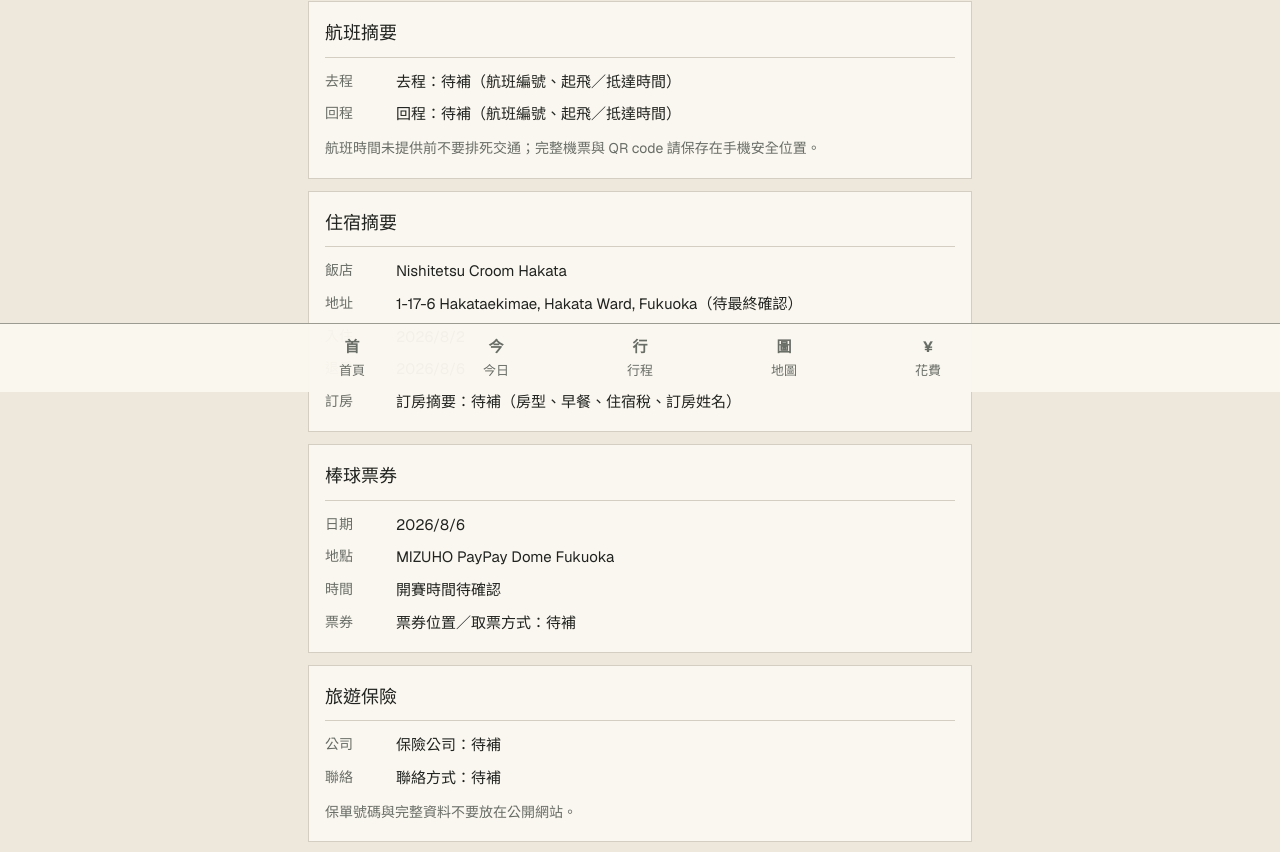
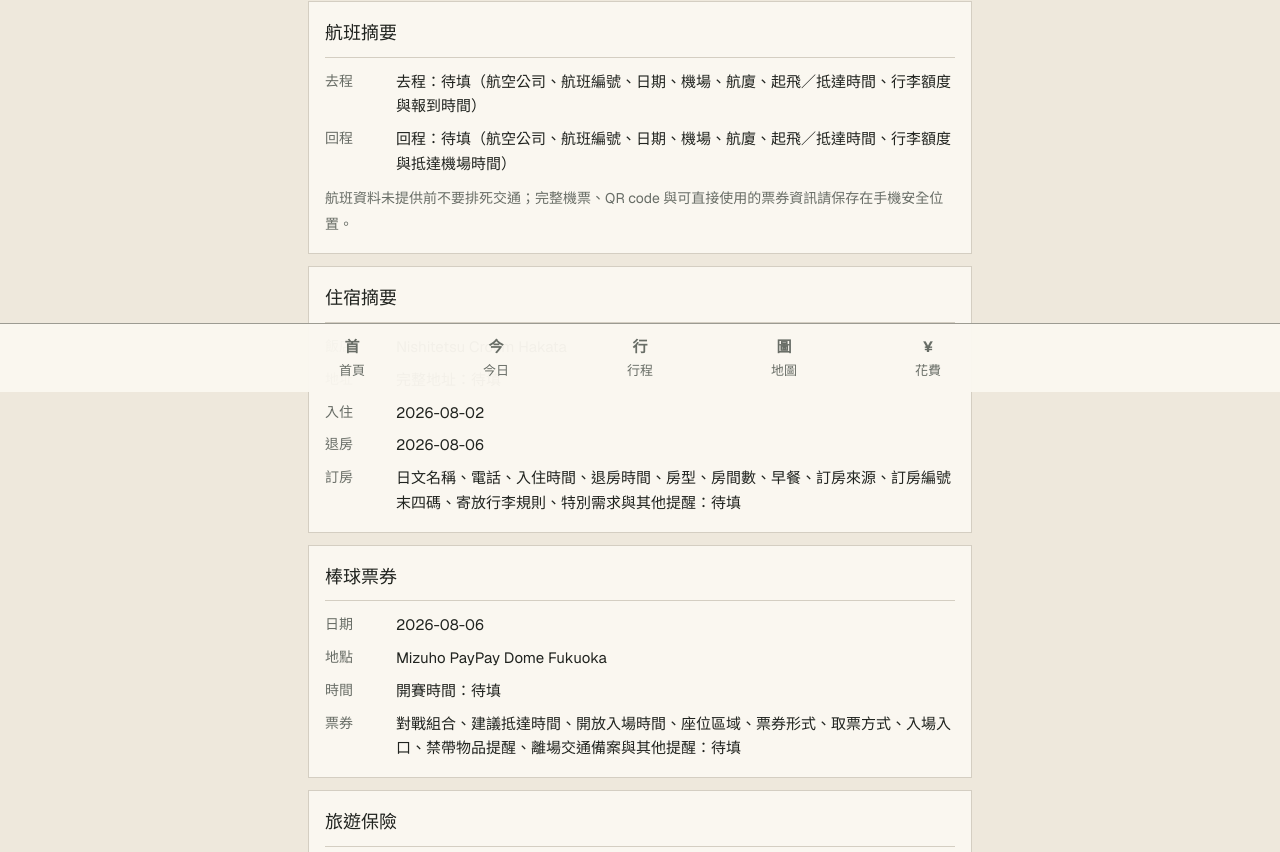
Before and after one commit to Tarokonoah-cyber/fukuoka-travel-pwa, a Next.js app: page /documents in a window 1280 px wide. Shown: the part 408-1260 px from the top of the page. Built offline with nearby package versions, Linux system fonts and the light colour scheme.

Commit message:
Update confirmed trip details

```diff
--- a/src/data/documents.ts
+++ b/src/data/documents.ts
@@ -1,32 +1,32 @@
 export const documents = {
   flight: {
-    outbound: "去程：待補（航班編號、起飛／抵達時間）",
-    inbound: "回程：待補（航班編號、起飛／抵達時間）",
-    note: "航班時間未提供前不要排死交通；完整機票與 QR code 請保存在手機安全位置。",
+    outbound: "去程：待填（航空公司、航班編號、日期、機場、航廈、起飛／抵達時間、行李額度與報到時間）",
+    inbound: "回程：待填（航空公司、航班編號、日期、機場、航廈、起飛／抵達時間、行李額度與抵達機場時間）",
+    note: "航班資料未提供前不要排死交通；完整機票、QR code 與可直接使用的票券資訊請保存在手機安全位置。",
   },
   hotel: {
     name: "Nishitetsu Croom Hakata",
-    address: "1-17-6 Hakataekimae, Hakata Ward, Fukuoka（待最終確認）",
-    checkIn: "2026/8/2",
-    checkOut: "2026/8/6",
-    bookingSummary: "訂房摘要：待補（房型、早餐、住宿稅、訂房姓名）",
+    address: "完整地址：待填",
+    checkIn: "2026-08-02",
+    checkOut: "2026-08-06",
+    bookingSummary: "日文名稱、電話、入住時間、退房時間、房型、房間數、早餐、訂房來源、訂房編號末四碼、寄放行李規則、特別需求與其他提醒：待填",
   },
   baseball: {
-    date: "2026/8/6",
-    place: "MIZUHO PayPay Dome Fukuoka",
-    startTime: "開賽時間待確認",
-    ticket: "票券位置／取票方式：待補",
+    date: "2026-08-06",
+    place: "Mizuho PayPay Dome Fukuoka",
+    startTime: "開賽時間：待填",
+    ticket: "對戰組合、建議抵達時間、開放入場時間、座位區域、票券形式、取票方式、入場入口、禁帶物品提醒、離場交通備案與其他提醒：待填",
   },
   insurance: {
-    company: "保險公司：待補",
-    contact: "聯絡方式：待補",
-    note: "保單號碼與完整資料不要放在公開網站。",
+    company: "保險公司：待填",
+    contact: "海外緊急聯絡電話、理賠聯絡方式、台灣緊急聯絡人、信用卡掛失電話：待填",
+    note: "保單號碼：已保存於手機安全位置。完整保單號碼與私人電話不要放在公開網站。",
   },
   reminders: [
     { title:"敏感文件提醒", body:"護照號碼、完整訂房編號、完整機票號、信用卡資訊與 QR code 請保存在手機安全位置，不要放在公開網站。" },
-    { title:"航班資訊", body:"去程與回程航班時間待補；補完後再調整 8/2 抵達與 8/6 賽後回程安排。" },
-    { title:"住宿資訊", body:"入住 2026/8/2、退房 2026/8/6；地址、房型、早餐與住宿稅請出發前再確認。" },
-    { title:"棒球票券", body:"8/6 PayPay Dome 比賽；開賽時間、座位、取票方式與入場規定待確認。" },
-    { title:"旅遊保險", body:"保險公司、海外急難電話與理賠流程待補；建議另存紙本與手機安全位置。" },
+    { title:"航班資訊", body:"去程與回程航班資料仍待填；補完後再調整 2026-08-02 抵達與 2026-08-06 賽後回程安排。" },
+    { title:"住宿資訊", body:"住宿已確認為 Nishitetsu Croom Hakata，入住 2026-08-02、退房 2026-08-06；地址、房型、早餐、訂房來源與寄放行李規則仍待填。" },
+    { title:"棒球票券", body:"2026-08-06 於 Mizuho PayPay Dome Fukuoka；對戰組合、開賽時間、座位、票券形式、取票方式與入場規定待填。" },
+    { title:"旅遊保險", body:"保險公司、海外急難電話與理賠流程待填；保單號碼只顯示已保存於手機安全位置。" },
   ],
 };
--- a/src/data/emergency.ts
+++ b/src/data/emergency.ts
@@ -1,6 +1,6 @@
 export const emergency = {
   hotel: "Nishitetsu Croom Hakata",
-  address: "1-17-6 Hakataekimae, Hakata Ward, Fukuoka（待最終確認）",
+  address: "完整地址：待填",
   phones: [
     { label: "警察", number: "110" },
     { label: "消防／救護", number: "119" },
@@ -9,8 +9,8 @@ export const emergency = {
     { title: "先做的事", body: "先停下來確認人身安全，再找飯店櫃台、車站站務員、商場服務台或附近店員協助。" },
     { title: "護照遺失", body: "先向附近警察報案取得證明，再聯絡台灣相關協助窗口；窗口名稱與電話待補，請出發前確認最新資訊。" },
     { title: "信用卡掛失", body: "立即聯絡發卡銀行停卡；完整卡號不要放在網站，掛失電話請另存手機安全位置與紙本。" },
-    { title: "旅遊保險", body: "保險公司：待補｜海外急難電話：待補｜保單號碼請保存在手機安全位置。" },
-    { title: "緊急聯絡人", body: "姓名與電話：待補；建議媽媽與我各自手機、紙本小卡都留一份。" },
+    { title: "旅遊保險", body: "保險公司：待填｜海外急難電話：待填｜保單號碼：已保存於手機安全位置。" },
+    { title: "緊急聯絡人", body: "台灣緊急聯絡人與電話：待填；私人電話不建議放在公開網站，建議媽媽與我各自手機、紙本小卡都留一份。" },
     { title: "身體不舒服", body: "先回飯店或就近找商場服務台協助；需要救護撥 119。不要為了趕行程硬撐。" },
     { title: "走散時", body: "先到約定地點等待，例如飯店大廳、博多站服務台或當日商場入口；約定地點待出發前確認。" },
   ],
--- a/src/data/itinerary.ts
+++ b/src/data/itinerary.ts
@@ -16,9 +16,9 @@ export const itinerary: TripDay[] = [
     rainPlan: "抵達後直接搭計程車到飯店，晚餐與採買都留在博多站室內。",
     momFriendlyNote: "第一天不排遠程移動；入境、行李與交通會耗體力，先休息再決定晚餐。",
     items: [
-      { id:"d1-flight", time:"TBD", title:"抵達福岡機場", location:"福岡機場國際線", type:"交通", note:"航班時間待補；入境後先確認行李、網路、交通卡與現金。", walkingLevel:"低", environment:"室內", momFriendlyNote:"先找座位整理證件與隨身包，不急著移動。", rainPlan:"機場室內處理，不受天氣影響。", restStops:"抵達大廳座椅、洗手間" },
+      { id:"d1-flight", time:"待填", title:"抵達福岡機場", location:"福岡機場國際線", type:"交通", note:"航班時間待補；入境後先確認行李、網路、交通卡與現金。", walkingLevel:"低", environment:"室內", momFriendlyNote:"先找座位整理證件與隨身包，不急著移動。", rainPlan:"機場室內處理，不受天氣影響。", restStops:"抵達大廳座椅、洗手間" },
       { id:"d1-airport-hotel", time:"抵達後", title:"福岡機場 → 博多／飯店", location:"福岡機場 → Nishitetsu Croom Hakata", type:"交通", note:"國際線可搭接駁車到國內線地鐵站再到博多；行李多或下雨時直接計程車。", walkingLevel:"低", environment:"室內／室外", momFriendlyNote:"抵達日以計程車為優先備案，不為了省一段車資消耗體力。", rainPlan:"計程車直達飯店。", restStops:"機場座椅、博多站、飯店大廳" },
-      { id:"d1-checkin", time:"TBD", title:"寄放行李或入住休息", location:hotel, type:"住宿", note:"入住時間、早餐、退房方式、寄放行李規則待確認。", walkingLevel:"低", environment:"室內", momFriendlyNote:"至少留 60–90 分鐘洗澡、坐下、整理隔天小包。", rainPlan:"原行程。", restStops:"房間、飯店大廳" },
+      { id:"d1-checkin", time:"待填", title:"寄放行李或入住休息", location:hotel, type:"住宿", note:"入住時間、早餐、退房方式、寄放行李規則待確認。", walkingLevel:"低", environment:"室內", momFriendlyNote:"至少留 60–90 分鐘洗澡、坐下、整理隔天小包。", rainPlan:"原行程。", restStops:"房間、飯店大廳" },
       { id:"d1-hakata-dinner", time:"傍晚", title:"博多站周邊晚餐與輕採買", location:"JR 博多 City／KITTE Hakata／Hakata Hankyu", type:"餐廳", note:"晚餐不要離飯店太遠；可先買水、早餐小點與隔天要用的藥妝。", walkingLevel:"低", environment:"室內", momFriendlyNote:"候位太久就換店，今天目標是平安抵達與早睡。", rainPlan:"全程室內。", restStops:"百貨餐廳樓層、咖啡店、飯店" },
     ],
   },
@@ -74,26 +74,26 @@ export const itinerary: TripDay[] = [
     items: [
       { id:"d4-slow", time:"上午", title:"慢一點出門，整理購物清單", location:hotel, type:"休息", note:"確認還沒買的伴手禮、藥妝、媽媽想買項目與行李空間。", walkingLevel:"低", environment:"室內", momFriendlyNote:"早上留白，讓前幾天累積的疲勞降下來。", rainPlan:"原行程。", restStops:"房間、大廳" },
       { id:"d4-canal", time:"中午～下午", title:"Canal City 或博多站室內採買", location:"Canal City Hakata／博多站周邊", type:"購物", note:"補買伴手禮、零食與生活用品；若太熱就全程室內。", walkingLevel:"中", environment:"室內", momFriendlyNote:"重物集中最後買，必要時先回飯店放東西。", rainPlan:"原行程。", restStops:"餐廳樓層、咖啡店" },
-      { id:"d4-cafe", time:"下午", title:"咖啡休息與隔天確認", location:"博多站或飯店附近咖啡店", type:"休息", note:"確認 8/6 棒球票券、開賽時間待確認、前往 PayPay Dome 交通。", walkingLevel:"低", environment:"室內", momFriendlyNote:"今天不晚歸，晚餐簡單處理。", rainPlan:"原行程。", restStops:"咖啡店、飯店" },
+      { id:"d4-cafe", time:"下午", title:"咖啡休息與隔天確認", location:"博多站或飯店附近咖啡店", type:"休息", note:"確認 8/6 棒球票券、開賽時間待確認、前往 Mizuho PayPay Dome 交通。", walkingLevel:"低", environment:"室內", momFriendlyNote:"今天不晚歸，晚餐簡單處理。", rainPlan:"原行程。", restStops:"咖啡店、飯店" },
     ],
   },
   {
     day: 5,
     date: "2026-08-06",
     weekday: "四",
-    title: "退房・PayPay Dome 棒球日",
+    title: "退房・Mizuho PayPay Dome 棒球日",
     highlight: "開賽時間待確認，退房後保留體力前往球場",
     hotel: "退房後行李寄放待確認",
     walkingLevel: "中",
     indoorRatio: 75,
-    restStops: ["飯店大廳", "MARK IS 福岡百道", "PayPay Dome 座位區"],
+    restStops: ["飯店大廳", "MARK IS 福岡百道", "Mizuho PayPay Dome 座位區"],
     rainPlan: "飯店到球場或唐人町站後段改計程車；球場內不受雨影響。",
     momFriendlyNote: "比賽日前後不要加重行程；散場人潮多，回程寧可慢一點或計程車。",
     items: [
       { id:"d5-checkout", time:"上午", title:"早餐、退房與行李處理", location:hotel, type:"住宿", note:"退房時間、行李寄放、回程航班時間待補。", walkingLevel:"低", environment:"室內", momFriendlyNote:"先把護照、票券、行動電源放在好拿的位置。", rainPlan:"原行程。", restStops:"房間、飯店大廳" },
-      { id:"d5-before-game", time:"中午～賽前", title:"賽前輕鬆移動與休息", location:"MARK IS 福岡百道／PayPay Dome 周邊", type:"休息", note:"開賽時間待確認；提早到百道區，用餐、上洗手間、再慢慢入場。", walkingLevel:"中", environment:"室內／室外", momFriendlyNote:"唐人町站到球場步行較長，必要時搭計程車縮短路程。", rainPlan:"計程車到 MARK IS 或球場附近。", restStops:"MARK IS 福岡百道、球場座位" },
-      { id:"d5-game", time:"TBD", title:"福岡棒球比賽", location:"MIZUHO PayPay Dome Fukuoka", type:"棒球", note:"8/6 確定看比賽；開賽時間、座位、取票方式待確認。", walkingLevel:"低", environment:"室內", momFriendlyNote:"入場後先確認洗手間、出口與休息位置。", rainPlan:"巨蛋內不受雨影響。", restStops:"球場座位、場內餐飲區" },
-      { id:"d5-after-game", time:"賽後", title:"散場回程", location:"PayPay Dome → 博多／機場或住宿待確認", type:"交通", note:"賽後人潮多，回程目的地依航班或後續住宿待補。", walkingLevel:"中", environment:"室內／室外", momFriendlyNote:"不急著擠第一波人潮；累了就搭計程車。", rainPlan:"計程車或等人潮散後再移動。", restStops:"球場周邊、MARK IS、計程車乘車點" },
+      { id:"d5-before-game", time:"中午～賽前", title:"賽前輕鬆移動與休息", location:"MARK IS 福岡百道／Mizuho PayPay Dome 周邊", type:"休息", note:"開賽時間待填；提早到百道區，用餐、上洗手間、再慢慢入場。", walkingLevel:"中", environment:"室內／室外", momFriendlyNote:"唐人町站到球場步行較長，必要時搭計程車縮短路程。", rainPlan:"計程車到 MARK IS 或球場附近。", restStops:"MARK IS 福岡百道、球場座位" },
+      { id:"d5-game", time:"待填", title:"福岡棒球比賽", location:"Mizuho PayPay Dome Fukuoka", type:"棒球", note:"8/6 確定看比賽；對戰組合、開賽時間、座位、票券形式、取票方式與入場入口待填。", walkingLevel:"低", environment:"室內", momFriendlyNote:"入場後先確認洗手間、出口與休息位置。", rainPlan:"巨蛋內不受雨影響。", restStops:"球場座位、場內餐飲區" },
+      { id:"d5-after-game", time:"賽後", title:"散場回程", location:"Mizuho PayPay Dome → 博多／機場或住宿待確認", type:"交通", note:"賽後人潮多，回程目的地依航班或後續住宿待補。", walkingLevel:"中", environment:"室內／室外", momFriendlyNote:"不急著擠第一波人潮；累了就搭計程車。", rainPlan:"計程車或等人潮散後再移動。", restStops:"球場周邊、MARK IS、計程車乘車點" },
     ],
   },
 ];
--- a/src/data/packing.ts
+++ b/src/data/packing.ts
@@ -4,9 +4,9 @@ export const packingCategories = ["證件", "現金 / 支付", "衣物", "藥品
 
 export const packingItems: ChecklistItemData[] = [
   { id:"passport", name:"護照", category:"證件", important:true, note:"確認效期、姓名與入境資料" },
-  { id:"flight-summary", name:"航班資訊摘要", category:"證件", important:true, note:"航班時間待補；截圖存在手機安全位置" },
+  { id:"flight-summary", name:"航班資訊摘要", category:"證件", important:true, note:"航空公司、航班編號、時間、航廈與行李額度待填；截圖存在手機安全位置" },
   { id:"hotel-summary", name:"住宿摘要", category:"證件", important:true, note:"訂房編號不要放公開頁，另存在安全位置" },
-  { id:"insurance", name:"旅遊保險摘要", category:"證件", note:"保險公司與緊急電話待補" },
+  { id:"insurance", name:"旅遊保險摘要", category:"證件", note:"保險公司、海外緊急電話與理賠聯絡方式待填；保單號碼不放公開頁" },
   { id:"emergency-card", name:"緊急聯絡小卡", category:"證件", important:true, note:"紙本一份放隨身包" },
 
   { id:"jpy-cash", name:"日幣現金", category:"現金 / 支付", important:true, note:"小額紙鈔與零錢包" },
@@ -49,7 +49,7 @@ export const packingItems: ChecklistItemData[] = [
   { id:"mom-memo", name:"媽媽用藥與過敏備忘", category:"媽媽用品", important:true, note:"紙本與手機各一份" },
   { id:"cooling", name:"涼感小物", category:"媽媽用品", note:"涼感巾或小扇子，避免中暑" },
 
-  { id:"baseball-ticket", name:"棒球票券提醒", category:"棒球觀賽用品", important:true, note:"8/6 比賽；開賽時間、座位、取票方式待確認" },
+  { id:"baseball-ticket", name:"棒球票券提醒", category:"棒球觀賽用品", important:true, note:"8/6 Mizuho PayPay Dome；對戰組合、開賽時間、座位、票券形式與取票方式待填" },
   { id:"baseball-battery", name:"球賽日行動電源", category:"棒球觀賽用品", important:true },
   { id:"baseball-towel", name:"應援毛巾／外套", category:"棒球觀賽用品", note:"球場冷氣與紀念照用" },
   { id:"baseball-bag", name:"輕便隨身包", category:"棒球觀賽用品", note:"只帶必要物品進場" },
--- a/src/data/places.ts
+++ b/src/data/places.ts
@@ -20,8 +20,7 @@ export const places: Place[] = [
     area: "博多站",
     latitude: 33.5921,
     longitude: 130.4184,
-    address: "1-17-6 Hakataekimae, Hakata Ward, Fukuoka",
-    note: "四晚住宿；飯店地址與訂房摘要仍待最終確認。",
+    note: "四晚住宿；完整地址、電話、入住時間、退房時間、房型、早餐、訂房來源與寄放行李規則待填。座標沿用既有代表點，出發前可微調。",
     day: "2026-08-02",
     googleMapsUrl: "https://www.google.com/maps/search/?api=1&query=Nishitetsu%20Croom%20Hakata",
     momFriendlyNote: "離博多站近，適合中途回房間休息。",
@@ -77,7 +76,7 @@ export const places: Place[] = [
     area: "百道／唐人町",
     latitude: 33.5909,
     longitude: 130.3700,
-    note: "PayPay Dome 常用最近地鐵站之一；到球場步行距離較長，實際出口待確認。",
+    note: "Mizuho PayPay Dome 常用最近地鐵站之一；到球場步行距離較長，實際出口待確認。",
     day: "2026-08-06",
     googleMapsUrl: "https://www.google.com/maps/search/?api=1&query=Tojinmachi%20Station",
     momFriendlyNote: "賽前賽後可改搭計程車縮短步行。",
@@ -86,15 +85,14 @@ export const places: Place[] = [
   },
   {
     id: "paypay-dome",
-    name: "MIZUHO PayPay Dome Fukuoka",
+    name: "Mizuho PayPay Dome Fukuoka",
     category: "baseball",
     area: "百道",
     latitude: 33.5953,
     longitude: 130.3621,
-    address: "2-2-2 Jigyohama, Chuo Ward, Fukuoka",
-    note: "8/6 確定看棒球；開賽時間、座位、取票方式待確認。",
+    note: "8/6 確定看棒球；對戰組合、開賽時間、座位區域、票券形式、取票方式與入場入口待填。座標沿用既有代表點，出發前可微調。",
     day: "2026-08-06",
-    googleMapsUrl: "https://www.google.com/maps/search/?api=1&query=MIZUHO%20PayPay%20Dome%20Fukuoka",
+    googleMapsUrl: "https://www.google.com/maps/search/?api=1&query=Mizuho%20PayPay%20Dome%20Fukuoka",
     momFriendlyNote: "提早入場，先找洗手間與最近出口。",
     indoor: true,
     priority: "must",
--- a/src/data/shopping.ts
+++ b/src/data/shopping.ts
@@ -21,9 +21,9 @@ export const shoppingItems: ChecklistItemData[] = [
   { id:"stationery", name:"文具／收納小物", category:"生活用品", price:"待確認", location:"天神／博多", note:"不特地繞路，有看到再買" },
   { id:"eco-bag", name:"折疊購物袋", category:"生活用品", price:"約 ¥500–1,500", location:"雜貨店", note:"旅行中也能立刻用" },
 
-  { id:"hawks-towel", name:"軟銀鷹紀念毛巾", category:"棒球周邊", price:"待確認", location:"PayPay Dome", note:"8/6 到球場再看款式" },
-  { id:"hawks-keychain", name:"球隊鑰匙圈／小物", category:"棒球周邊", price:"待確認", location:"PayPay Dome", note:"小件好帶，不佔行李" },
-  { id:"baseball-photo", name:"球場紀念照／票根保存", category:"棒球周邊", price:"待確認", location:"PayPay Dome", note:"票根與照片比大型周邊更實用" },
+  { id:"hawks-towel", name:"軟銀鷹紀念毛巾", category:"棒球周邊", price:"待確認", location:"Mizuho PayPay Dome", note:"8/6 到球場再看款式" },
+  { id:"hawks-keychain", name:"球隊鑰匙圈／小物", category:"棒球周邊", price:"待確認", location:"Mizuho PayPay Dome", note:"小件好帶，不佔行李" },
+  { id:"baseball-photo", name:"球場紀念照／票根保存", category:"棒球周邊", price:"待確認", location:"Mizuho PayPay Dome", note:"票根與照片比大型周邊更實用" },
 
   { id:"mom-request", name:"媽媽想買項目待補", category:"媽媽想買", price:"待確認", location:"天神／博多", note:"出發前請媽媽先列 3 個最想買的" },
   { id:"mom-tea", name:"茶點／甜點候補", category:"媽媽想買", price:"待確認", location:"百貨食品樓層", note:"看保存期限與重量" },
--- a/src/data/transport.ts
+++ b/src/data/transport.ts
@@ -17,15 +17,15 @@ export const transportRoutes: TransportRoute[] = [
   {
     id: "hotel-dome",
     from: "Nishitetsu Croom Hakata",
-    to: "MIZUHO PayPay Dome Fukuoka",
+    to: "Mizuho PayPay Dome Fukuoka",
     method: "地鐵空港線＋步行／計程車",
     duration: "約 35–55 分",
     walkingLevel: "中",
     transfer: "博多站搭地鐵到唐人町站，再步行或短程計程車到球場；比賽日需預留人潮時間。",
     accessibilityNote: "唐人町站到球場步行較長，出口與電梯位置請現場確認；雨天或炎熱時改計程車。",
-    note: "8/6 棒球比賽開賽時間待確認，建議提早到 MARK IS 福岡百道休息。",
+    note: "8/6 Mizuho PayPay Dome 棒球比賽開賽時間待填，建議提早到 MARK IS 福岡百道休息。",
     momFriendlyNote: "賽前不要排重行程；散場不搶第一波，等人潮散或搭計程車。",
-    mapHref: "https://www.google.com/maps/search/?api=1&query=MIZUHO%20PayPay%20Dome%20Fukuoka",
+    mapHref: "https://www.google.com/maps/search/?api=1&query=Mizuho%20PayPay%20Dome%20Fukuoka",
   },
   {
     id: "hakata-tenjin",
--- a/src/data/trip.ts
+++ b/src/data/trip.ts
@@ -1,11 +1,11 @@
 export const trip = {
   title: "福岡 8/2–8/6",
   subtitle: "Fukuoka Travel Handbook",
-  destination: "福岡・博多",
+  destination: "福岡",
   startDate: "2026-08-02",
   endDate: "2026-08-06",
   travelers: 2,
-  travelerNote: "我和媽媽，媽媽約 60 歲",
+  travelerNote: "2 人（我和媽媽）",
   hotel: "Nishitetsu Croom Hakata",
   hotelArea: "博多站附近",
   nights: 4,
--- a/src/data/wishlist.ts
+++ b/src/data/wishlist.ts
@@ -23,7 +23,7 @@ export const wishlistItems: ChecklistItemData[] = [
   { id:"hotel-rest", name:"飯店大浴場／房間休息", category:"媽媽友善", area:"博多", reason:"旅行中段恢復體力", suitability:"高", momFriendly:"高", note:"休息是正式行程，不算浪費" },
   { id:"taxi-day", name:"短程計程車日", category:"媽媽友善", area:"全市區", reason:"下雨、炎熱、腳痠時保留體力", suitability:"高", momFriendly:"高", note:"兩人同行時很實用" },
 
-  { id:"paypay-dome", name:"MIZUHO PayPay Dome", category:"棒球相關", area:"百道", reason:"8/6 確定看比賽", suitability:"高", momFriendly:"中～高", note:"開賽時間、座位、取票方式待確認" },
+  { id:"paypay-dome", name:"Mizuho PayPay Dome Fukuoka", category:"棒球相關", area:"百道", reason:"8/6 確定看比賽", suitability:"高", momFriendly:"中～高", note:"對戰組合、開賽時間、座位、票券形式與取票方式待填" },
   { id:"mark-is", name:"MARK IS 福岡百道", category:"棒球相關", area:"百道", reason:"賽前休息與用餐", suitability:"高", momFriendly:"高", note:"避免太早在球場外站著等" },
   { id:"teamlab", name:"teamLab Forest 福岡", category:"棒球相關", area:"百道", reason:"球場旁室內候補", suitability:"中", momFriendly:"中", note:"互動展較耗體力，先問媽媽想不想去" },
 ];
```
Also changed, not shown: src/data/budget.ts (+16 -16 lines), src/data/prep.ts (+17 -8 lines).
